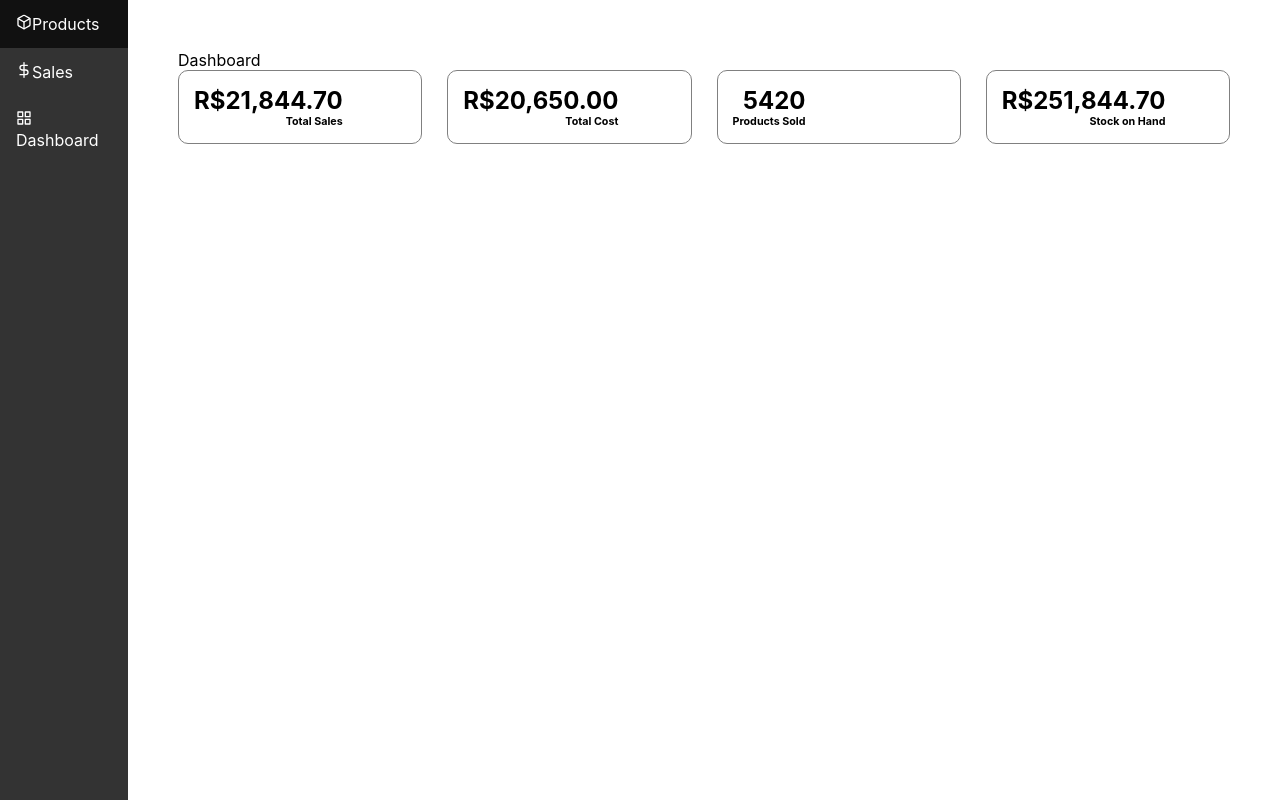
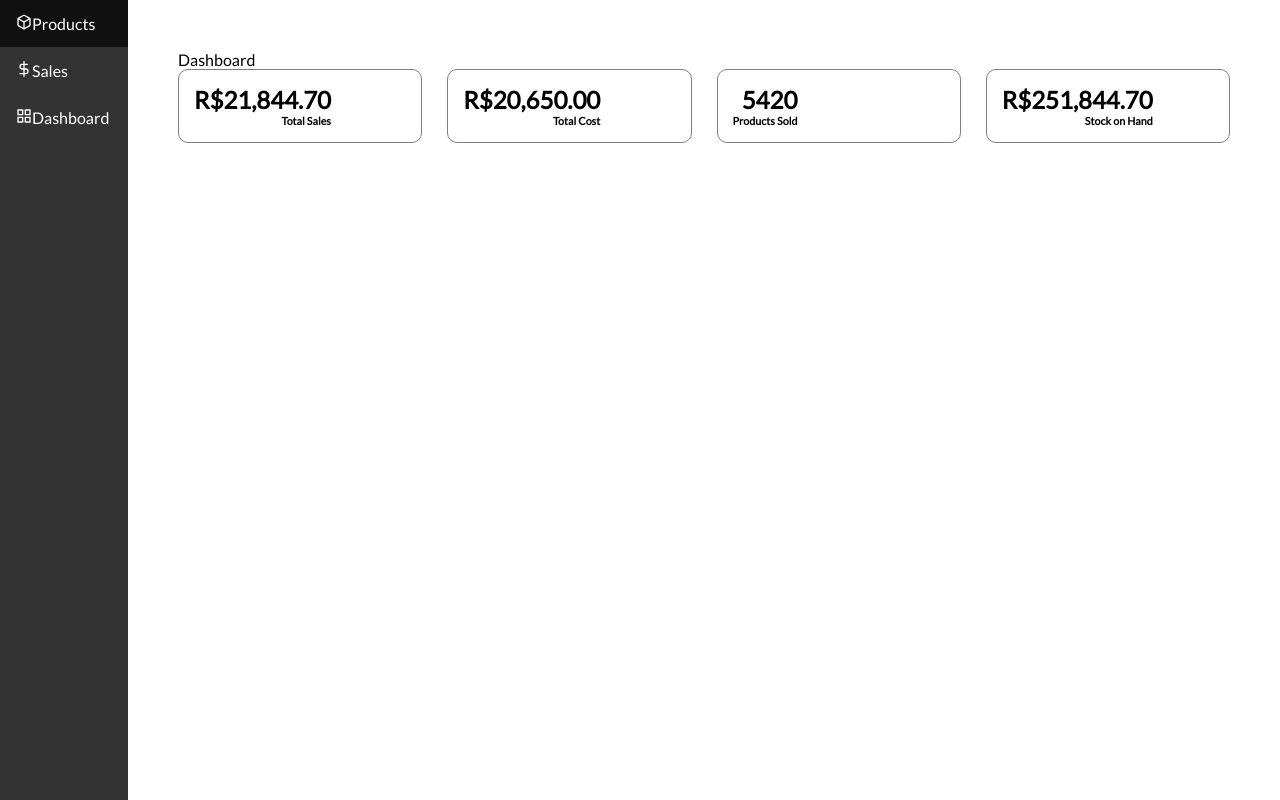
Before and after one commit to igorfrag/erp-react, a React (Create React App) app: page / in a window 1280 px wide. Built offline with nearby package versions, Linux system fonts and the light colour scheme.

Commit message:
Typography ( font and colors)

```diff
--- a/src/App.css
+++ b/src/App.css
@@ -2,3 +2,11 @@
   margin: 0;
   padding: 0;
 }
+
+.primary {
+  color: #501cd8;
+}
+
+.gray {
+  color: #262f3c;
+}
--- a/src/index.css
+++ b/src/index.css
@@ -1,8 +1,8 @@
+@import url('https://fonts.googleapis.com/css2?family=Lato&display=swap');
+
 body {
   margin: 0;
-  font-family: -apple-system, BlinkMacSystemFont, 'Segoe UI', 'Roboto', 'Oxygen',
-    'Ubuntu', 'Cantarell', 'Fira Sans', 'Droid Sans', 'Helvetica Neue',
-    sans-serif;
+  font-family: 'Lato', sans-serif;
   -webkit-font-smoothing: antialiased;
   -moz-osx-font-smoothing: grayscale;
 }
```
